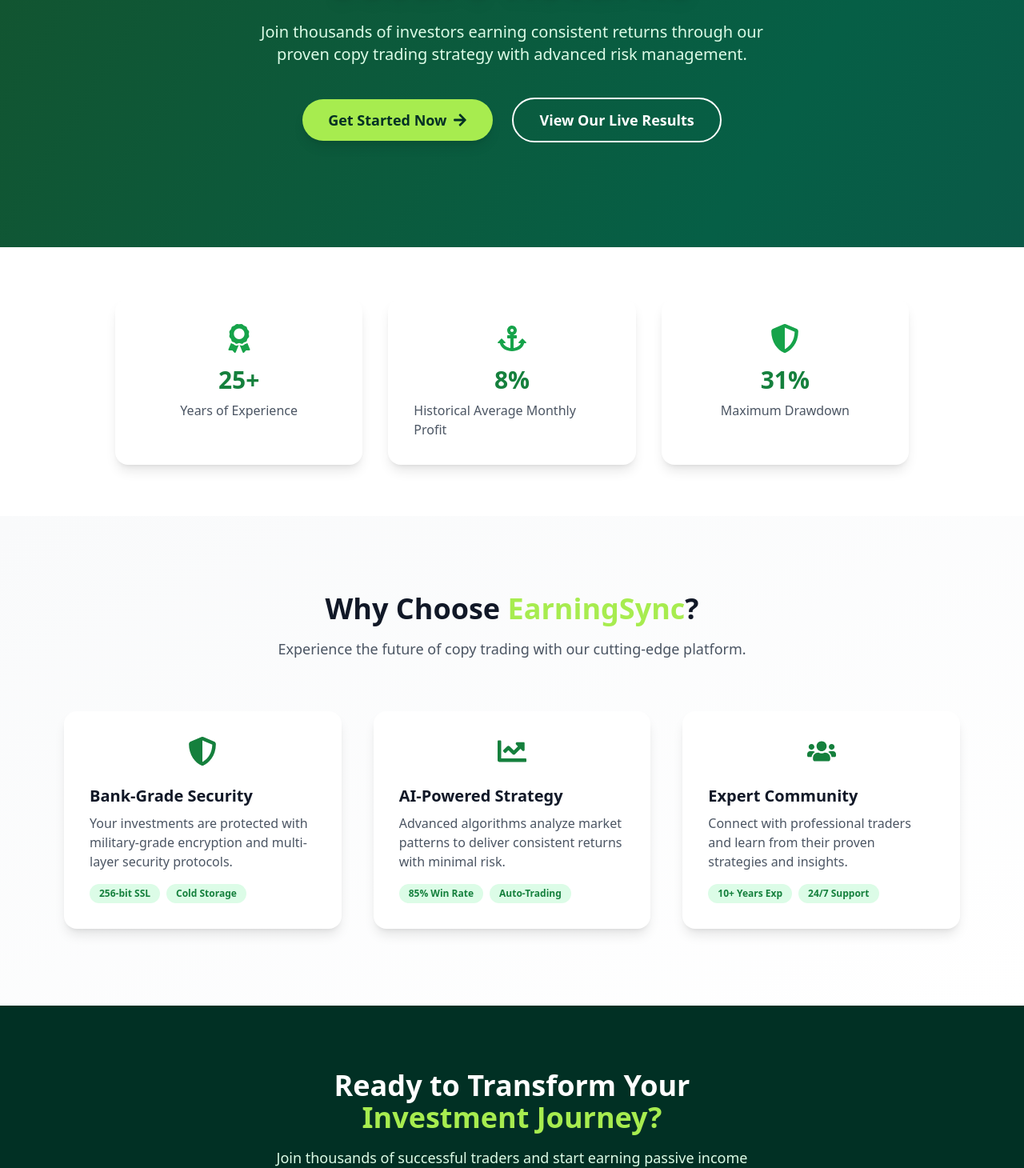
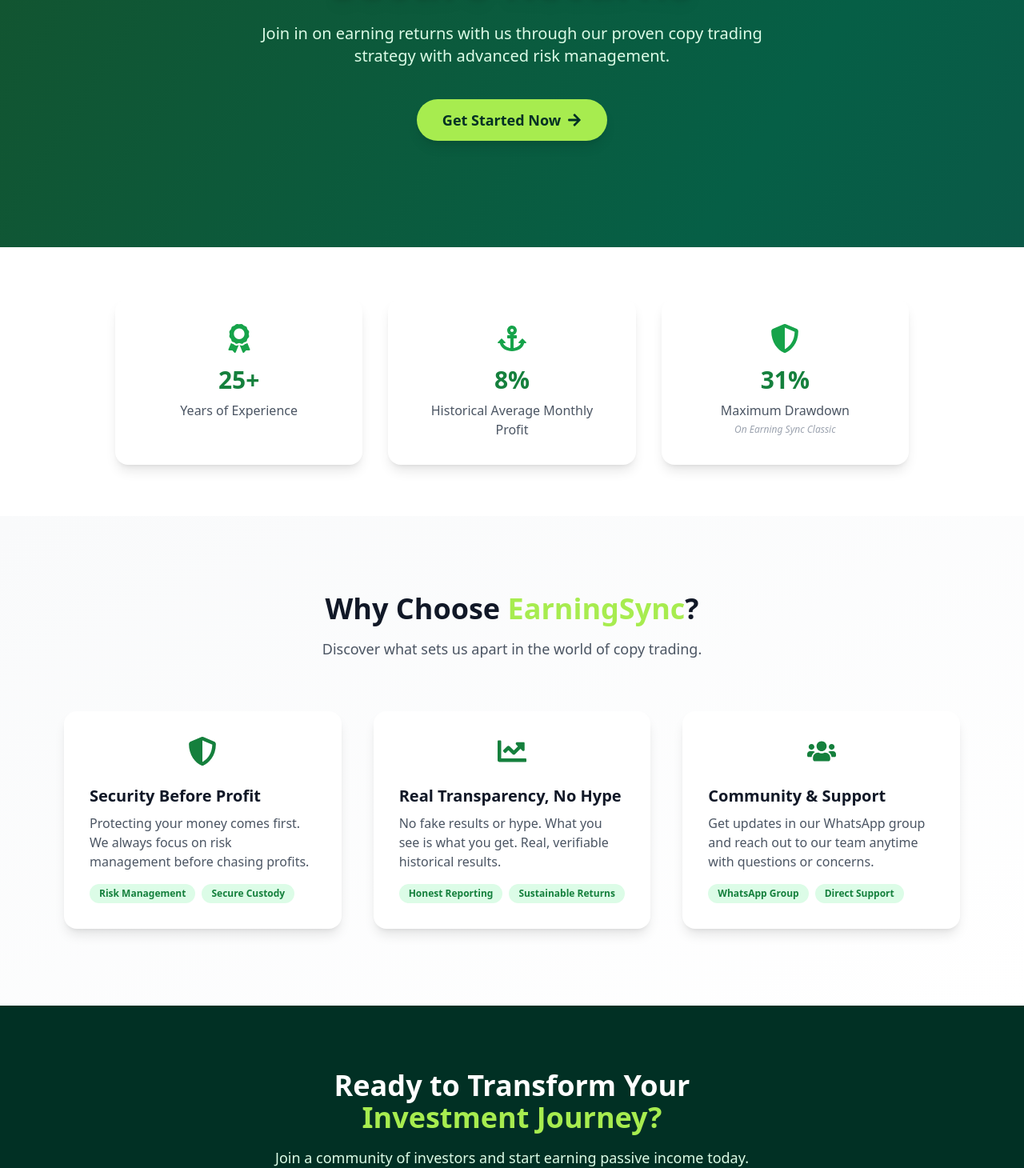
Before and after one commit to Suhaib5333/earning-sync, a React (Vite) app: page / in a window 1280 px wide. Shown: the part 411-1871 px from the top of the page at 80% size. Built offline with nearby package versions, Linux system fonts and the light colour scheme; the HTML template or start-up script is replaced by a standard one.

Commit message:
got rid of green get started button due to redundancy. fixed text in home page

```diff
--- a/src/components/Footer.jsx
+++ b/src/components/Footer.jsx
@@ -6,7 +6,6 @@
   const scrollToTop = () => {
     window.scrollTo({ top: 0, behavior: "smooth" });
   };
-  print("Footer component rendered");
   return (
     <footer className="bg-gray-50 border-t border-gray-200 pt-8 pb-8 mt-8">
       <div className="max-w-7xl mx-auto px-4 flex flex-col items-center gap-4">
--- a/src/components/Navbar.jsx
+++ b/src/components/Navbar.jsx
@@ -75,12 +75,6 @@
                   {link.name}
                 </Link>
               ))}
-              <Link
-                to="/get-started"
-                className="ml-4 px-6 py-2 rounded-full bg-[#a7ec4f] text-[#013024] font-bold shadow-lg hover:bg-[#bfff5c] transition-all text-base flex items-center"
-              >
-                Get Started
-              </Link>
             </div>
             {/* Mobile Menu Button */}
             <div className="lg:hidden flex items-center">
--- a/src/pages/Home.jsx
+++ b/src/pages/Home.jsx
@@ -10,8 +10,18 @@
   FaAnchor,
   FaAward,
 } from "react-icons/fa";
+import { Link, useNavigate } from "react-router-dom"; // <-- useNavigate import
 
 const Home = () => {
+  const navigate = useNavigate();
+
+  // Scroll to top and navigate instantly
+  const handleNavClick = (to, e) => {
+    e.preventDefault();
+    window.scrollTo(0, 0);
+    navigate(to);
+  };
+
   const stats = [
     { number: "25+", label: "Years of Experience", icon: FaAward },
     {
@@ -19,7 +29,12 @@
       label: "Historical Average Monthly Profit",
       icon: FaAnchor,
     },
-    { number: "31%", label: "Maximum Drawdown", icon: FaShieldAlt },
+    {
+      number: "31%",
+      label: "Maximum Drawdown",
+      subLabel: "On Earning Sync Classic",
+      icon: FaShieldAlt,
+    },
   ];
 
   return (
@@ -44,17 +59,21 @@
             <span className="text-[#a7ec4f]">Secure Returns</span>
           </h1>
           <p className="text-lg md:text-xl text-green-100 mb-10 max-w-2xl mx-auto">
-            Join thousands of investors earning consistent returns through our
-            proven copy trading strategy with advanced risk management.
+            Join in on earning returns with us through our proven copy trading
+            strategy with advanced risk management.
           </p>
           <div className="flex flex-col sm:flex-row gap-6 justify-center items-center">
-            <button className="px-8 py-3 bg-[#a7ec4f] text-[#013024] font-bold rounded-full shadow-lg hover:bg-[#bfff5c] transition-all text-lg flex items-center group">
+            <Link
+              to="/get-started"
+              onClick={(e) => handleNavClick("/get-started", e)}
+              className="px-8 py-3 bg-[#a7ec4f] text-[#013024] font-bold rounded-full shadow-lg hover:bg-[#bfff5c] transition-all text-lg flex items-center group"
+            >
               Get Started Now
               <FaArrowRight className="ml-2 group-hover:translate-x-1 transition-transform duration-300" />
-            </button>
-            <button className="px-8 py-3 border-2 border-white text-white font-bold rounded-full hover:bg-white hover:text-[#013024] transition-all text-lg">
+            </Link>
+            {/* <button className="px-8 py-3 border-2 border-white text-white font-bold rounded-full hover:bg-white hover:text-[#013024] transition-all text-lg">
               View Our Live Results
-            </button>
+            </button> */}
           </div>
         </motion.div>
       </section>
@@ -74,7 +93,14 @@
                 <div className="text-3xl font-bold text-green-700 mb-2">
                   {stat.number}
                 </div>
-                <div className="text-gray-600 font-medium">{stat.label}</div>
+                <div className="text-gray-600 font-medium text-center">
+                  {stat.label}
+                  {stat.subLabel && (
+                    <div className="text-xs italic text-gray-400 mt-1">
+                      {stat.subLabel}
+                    </div>
+                  )}
+                </div>
               </div>
             ))}
           </div>
@@ -89,68 +115,70 @@
               Why Choose <span className="text-[#a7ec4f]">EarningSync</span>?
             </h2>
             <p className="text-lg text-gray-600">
-              Experience the future of copy trading with our cutting-edge
-              platform.
+              Discover what sets us apart in the world of copy trading.
             </p>
           </div>
           <div className="grid md:grid-cols-3 gap-10">
+            {/* Security First */}
             <div className="bg-white rounded-2xl shadow-lg p-8 hover:shadow-2xl transition-all duration-300">
               <div className="flex items-center justify-center mb-6">
                 <FaShieldAlt className="text-4xl text-green-700" />
               </div>
               <h3 className="text-xl font-bold mb-2 text-gray-900">
-                Bank-Grade Security
+                Security Before Profit
               </h3>
               <p className="text-gray-600 mb-4">
-                Your investments are protected with military-grade encryption
-                and multi-layer security protocols.
+                Protecting your money comes first. We always focus on risk
+                management before chasing profits.
               </p>
               <div className="flex gap-2">
                 <span className="bg-green-100 text-green-700 px-3 py-1 rounded-full text-xs font-semibold">
-                  256-bit SSL
+                  Risk Management
                 </span>
                 <span className="bg-green-100 text-green-700 px-3 py-1 rounded-full text-xs font-semibold">
-                  Cold Storage
+                  Secure Custody
                 </span>
               </div>
             </div>
+            {/* Transparency & Integrity */}
             <div className="bg-white rounded-2xl shadow-lg p-8 hover:shadow-2xl transition-all duration-300">
               <div className="flex items-center justify-center mb-6">
                 <FaChartLine className="text-4xl text-green-700" />
               </div>
               <h3 className="text-xl font-bold mb-2 text-gray-900">
-                AI-Powered Strategy
+                Real Transparency, No Hype
               </h3>
               <p className="text-gray-600 mb-4">
-                Advanced algorithms analyze market patterns to deliver
-                consistent returns with minimal risk.
+                No fake results or hype. What you see is what you get. Real,
+                verifiable historical results.
               </p>
               <div className="flex gap-2">
                 <span className="bg-green-100 text-green-700 px-3 py-1 rounded-full text-xs font-semibold">
-                  85% Win Rate
+                  Honest Reporting
                 </span>
                 <span className="bg-green-100 text-green-700 px-3 py-1 rounded-full text-xs font-semibold">
-                  Auto-Trading
+                  Sustainable Returns
                 </span>
               </div>
             </div>
+            {/* Community & Support */}
             <div className="bg-white rounded-2xl shadow-lg p-8 hover:shadow-2xl transition-all duration-300">
               <div className="flex items-center justify-center mb-6">
                 <FaUsers className="text-4xl text-green-700" />
               </div>
               <h3 className="text-xl font-bold mb-2 text-gray-900">
-                Expert Community
+                Community & Support
               </h3>
               <p className="text-gray-600 mb-4">
-                Connect with professional traders and learn from their proven
-                strategies and insights.
+                Get updates in our WhatsApp group and reach out to our team
+                anytime with questions or concerns.
               </p>
               <div className="flex gap-2">
                 <span className="bg-green-100 text-green-700 px-3 py-1 rounded-full text-xs font-semibold">
-                  10+ Years Exp
+                  WhatsApp Group
                 </span>
                 <span className="bg-green-100 text-green-700 px-3 py-1 rounded-full text-xs font-semibold">
-                  24/7 Support
+                  Direct Support
                 </span>
               </div>
             </div>
@@ -166,14 +194,18 @@
             <span className="text-[#a7ec4f]">Investment Journey?</span>
           </h2>
           <p className="text-lg text-green-100 mb-8">
-            Join thousands of successful traders and start earning passive
-            income today.
+            Join a community of investors and start earning passive income
+            today.
           </p>
           <div className="flex justify-center">
-            <button className="px-8 py-3 bg-[#a7ec4f] text-[#013024] font-bold rounded-full shadow-lg hover:bg-[#bfff5c] transition-all text-lg flex items-center group">
+            <Link
+              to="/get-started"
+              onClick={(e) => handleNavClick("/get-started", e)}
+              className="px-8 py-3 bg-[#a7ec4f] text-[#013024] font-bold rounded-full shadow-lg hover:bg-[#bfff5c] transition-all text-lg flex items-center group"
+            >
               Get Started Now
               <FaArrowRight className="ml-3 group-hover:translate-x-2 transition-transform duration-300" />
-            </button>
+            </Link>
           </div>
           <p className="mt-6 text-green-200 text-sm">
             Start with just $100 • Stop copying & withdraw at anytime
```
